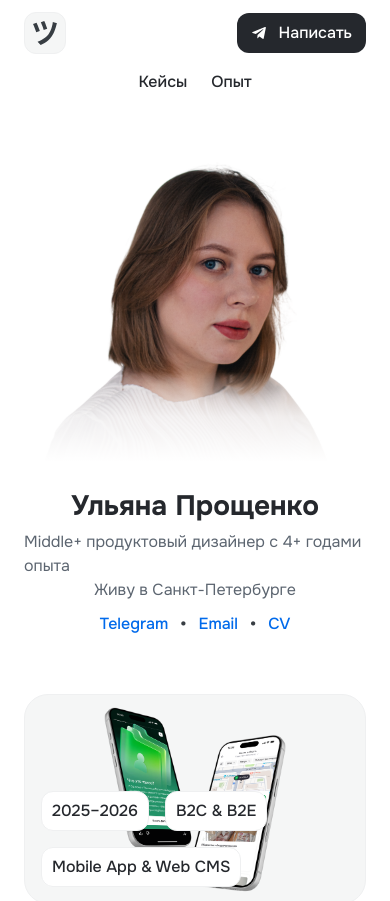
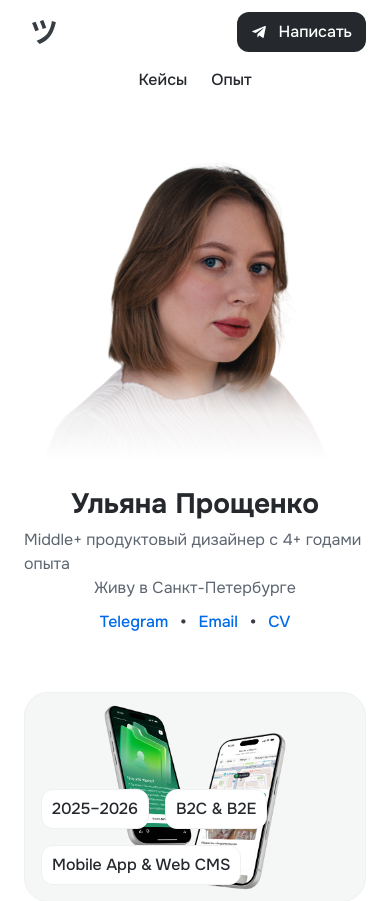
Before and after one commit to Yulianiaa/portfolio, a Next.js app: page / in a window 390 px wide. Shown: the top 901 px of the page. Built offline with nearby package versions, Linux system fonts and the light colour scheme.

Commit message:
Use tertiary (no bg/border) style for the logo icon button
Co-Authored-By: Claude Sonnet 5 <noreply@anthropic.com>

```diff
--- a/components/sections/SiteHeader.tsx
+++ b/components/sections/SiteHeader.tsx
@@ -12,7 +12,7 @@ export function SiteHeader({ profile }: { profile: typeof ProfileType }) {
           <Link
             href="/"
             aria-label="На главную"
-            className="inline-flex items-center justify-center rounded-xl border border-neutral-100 bg-neutral-50 p-2 lg:rounded-none lg:border-0 lg:bg-transparent lg:p-0"
+            className="inline-flex items-center justify-center rounded-xl p-2 lg:rounded-none lg:p-0"
           >
             <Image
               src="/assets/icons/logo-icon.svg"
```
